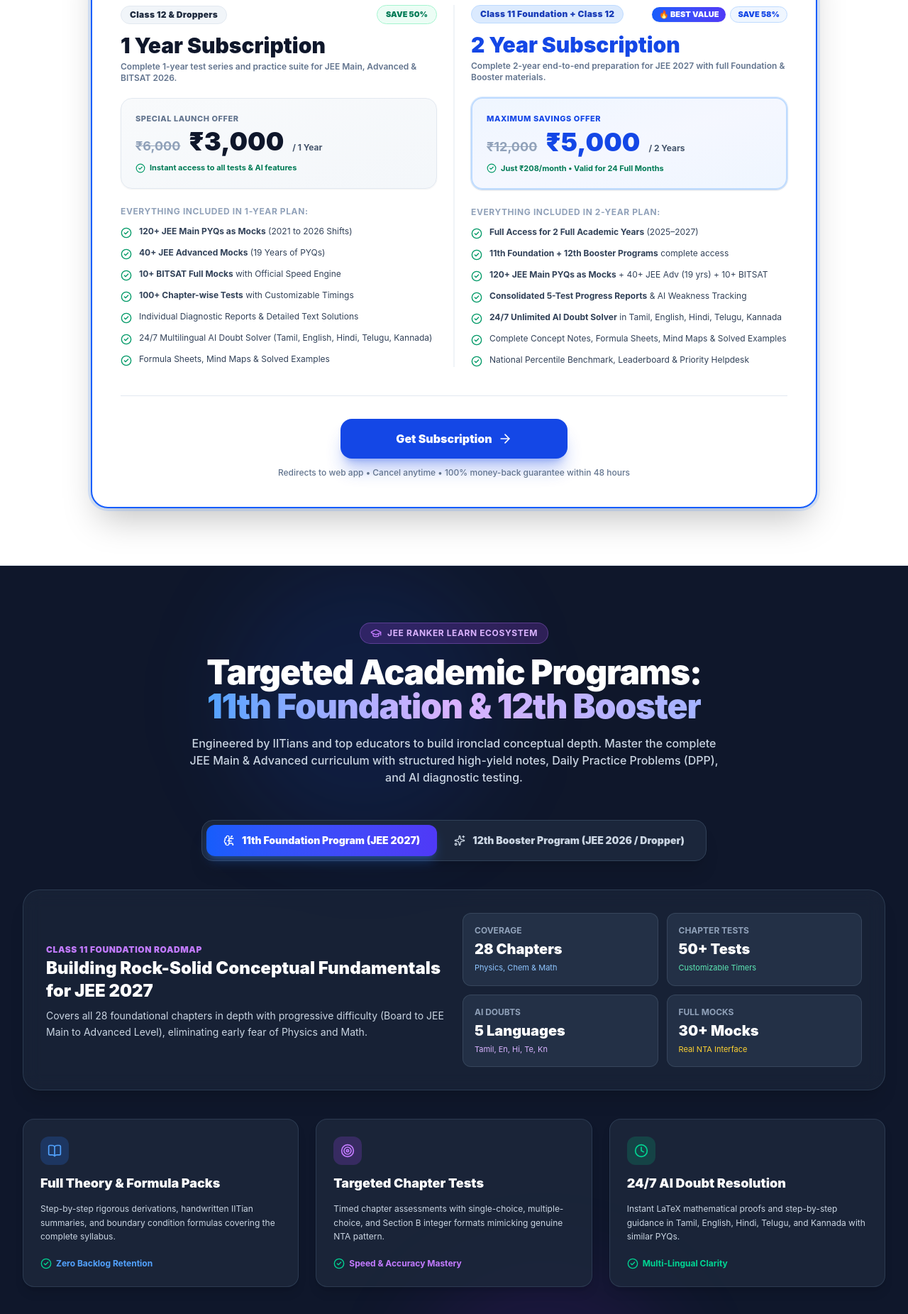
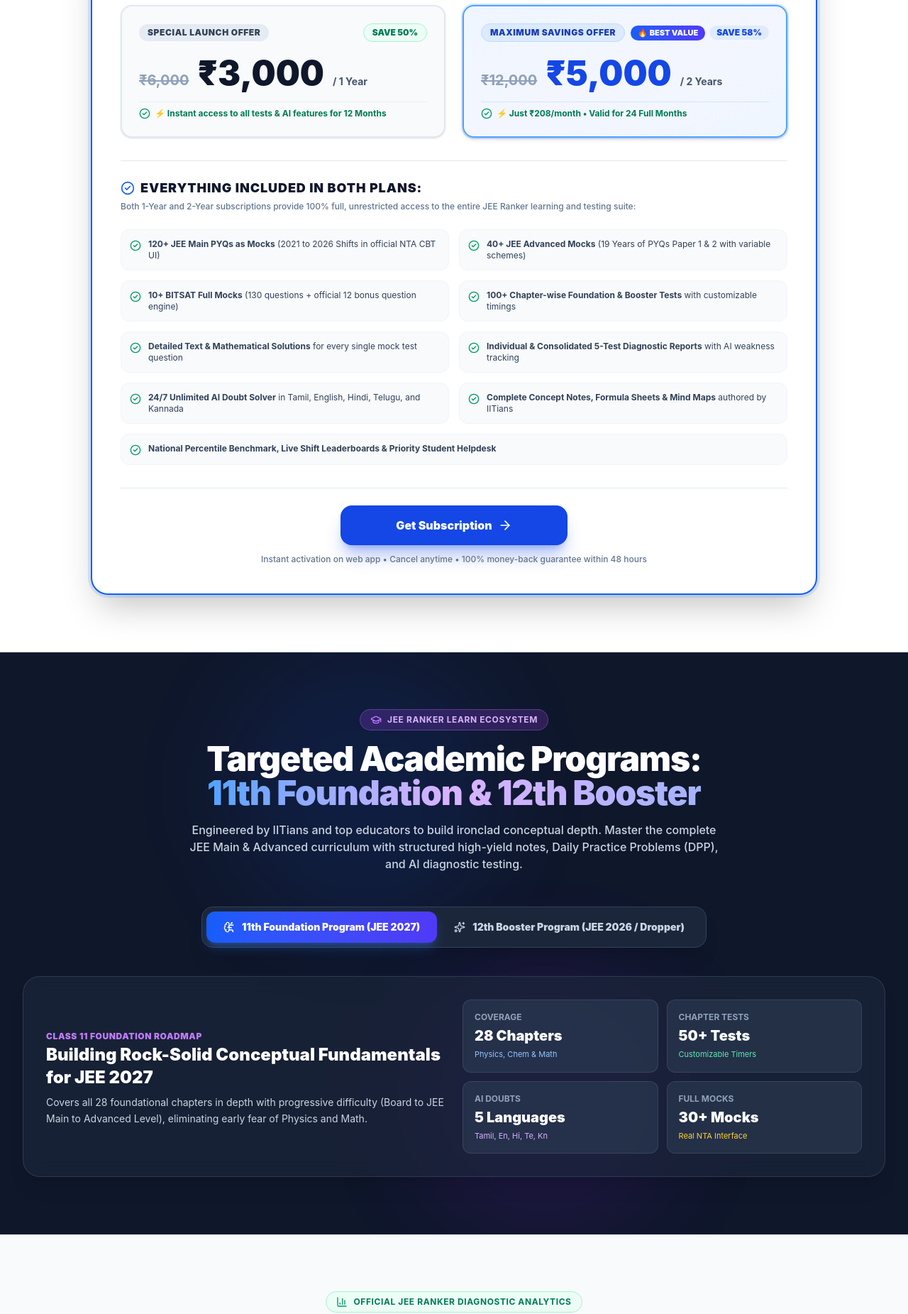
Before and after one commit to Pooja20004/rankpilot-webpage, a React (Vite) app: page / in a window 1280 px wide. Shown: the part 3960-5811 px from the top of the page at 71% size. Built offline with nearby package versions, Linux system fonts and the light colour scheme.

Commit message:
Update pricing panel to show only offer/price boxes and combined Everything Included in Both Plans list; remove 3 pillars and bottom banner from LearnSection

```diff
--- a/src/components/LearnSection.tsx
+++ b/src/components/LearnSection.tsx
@@ -2,15 +2,8 @@
 import {
   GraduationCap,
   Sparkles,
-  ArrowRight,
-  CheckCircle2,
-  BrainCircuit,
-  BookOpen,
-  Target,
-  FileText,
-  Clock
+  BrainCircuit
 } from 'lucide-react';
-import { LOVABLE_PROJECT_URL } from '../data/mockData';
 
 export const LearnSection: React.FC = () => {
   const [activeProgram, setActiveProgram] = useState<'11th' | '12th'>('11th');
@@ -72,7 +65,7 @@
         </div>
 
         {/* Program Highlights Banner Card */}
-        <div className="p-6 sm:p-8 rounded-3xl bg-slate-800/60 border border-slate-700/80 backdrop-blur-md mb-10 shadow-xl">
+        <div className="p-6 sm:p-8 rounded-3xl bg-slate-800/60 border border-slate-700/80 backdrop-blur-md shadow-xl">
           <div className="grid grid-cols-1 md:grid-cols-4 gap-6 items-center">
 
             <div className="md:col-span-2 space-y-2">
@@ -126,72 +119,6 @@
           </div>
         </div>
 
-        {/* 3 Core Academic Pillars */}
-        <div className="grid grid-cols-1 md:grid-cols-3 gap-6 mb-10">
-          <div className="p-6 rounded-2xl bg-slate-800/80 border border-slate-700/80 space-y-3 shadow-lg">
-            <div className="w-10 h-10 rounded-xl bg-blue-500/20 text-blue-400 flex items-center justify-center font-bold">
-              <BookOpen className="w-5 h-5" />
-            </div>
-            <h4 className="text-lg font-black text-white">Full Theory & Formula Packs</h4>
-            <p className="text-xs text-slate-300 leading-relaxed">
-              Step-by-step rigorous derivations, handwritten IITian summaries, and boundary condition formulas covering the complete syllabus.
-            </p>
-            <div className="pt-2 text-xs font-bold text-blue-400 flex items-center gap-1.5">
-              <CheckCircle2 className="w-4 h-4 text-emerald-400" />
-              <span>Zero Backlog Retention</span>
-            </div>
-          </div>
-
-          <div className="p-6 rounded-2xl bg-slate-800/80 border border-slate-700/80 space-y-3 shadow-lg">
-            <div className="w-10 h-10 rounded-xl bg-purple-500/20 text-purple-400 flex items-center justify-center font-bold">
-              <Target className="w-5 h-5" />
-            </div>
-            <h4 className="text-lg font-black text-white">Targeted Chapter Tests</h4>
-            <p className="text-xs text-slate-300 leading-relaxed">
-              Timed chapter assessments with single-choice, multiple-choice, and Section B integer formats mimicking genuine NTA pattern.
-            </p>
-            <div className="pt-2 text-xs font-bold text-purple-400 flex items-center gap-1.5">
-              <CheckCircle2 className="w-4 h-4 text-emerald-400" />
-              <span>Speed & Accuracy Mastery</span>
-            </div>
-          </div>
-
-          <div className="p-6 rounded-2xl bg-slate-800/80 border border-slate-700/80 space-y-3 shadow-lg">
-            <div className="w-10 h-10 rounded-xl bg-emerald-500/20 text-emerald-400 flex items-center justify-center font-bold">
-              <Clock className="w-5 h-5" />
-            </div>
-            <h4 className="text-lg font-black text-white">24/7 AI Doubt Resolution</h4>
-            <p className="text-xs text-slate-300 leading-relaxed">
-              Instant LaTeX mathematical proofs and step-by-step guidance in Tamil, English, Hindi, Telugu, and Kannada with similar PYQs.
-            </p>
-            <div className="pt-2 text-xs font-bold text-emerald-400 flex items-center gap-1.5">
-              <CheckCircle2 className="w-4 h-4 text-emerald-400" />
-              <span>Multi-Lingual Clarity</span>
-            </div>
-          </div>
-        </div>
-
-        {/* Bottom Feature Callout */}
-        <div className="p-8 rounded-3xl bg-gradient-to-r from-blue-900/60 via-indigo-900/50 to-purple-900/60 border border-blue-500/30 text-center space-y-4">
-          <h4 className="text-xl sm:text-2xl font-black text-white">
-            Included in Both 11th Foundation & 12th Booster Plans
-          </h4>
-          <p className="text-xs sm:text-sm text-slate-300 max-w-2xl mx-auto font-medium">
-            Every enrolled student gets unlimited access to AI Doubt Solving in 5 Indian languages, visual mind maps, high-yield formula sheets, chapter-wise test series with timer, and longitudinal 5-test performance tracking.
-          </p>
-          <div className="pt-2">
-            <a
-              href={LOVABLE_PROJECT_URL}
-              target="_blank"
-              rel="noopener noreferrer"
-              className="inline-flex items-center gap-2 px-8 py-3.5 rounded-xl bg-blue-600 hover:bg-blue-500 text-white font-extrabold text-sm shadow-xl shadow-blue-600/30 transition-all group"
-            >
-              <span>Enroll in JEE Ranker Learn Today</span>
-              <ArrowRight className="w-4 h-4 group-hover:translate-x-1 transition-transform" />
-            </a>
-          </div>
-        </div>
-
       </div>
     </section>
   );
--- a/src/components/TestSeriesSection.tsx
+++ b/src/components/TestSeriesSection.tsx
@@ -383,178 +383,129 @@
               </span>
             </div>
 
-            <div className="p-6 sm:p-10">
-              {/* Adjacent Sides: 1 Year Plan (Left) vs 2 Year Plan (Right) */}
-              <div className="grid grid-cols-1 md:grid-cols-2 gap-8 lg:gap-12 relative">
+            <div className="p-6 sm:p-10 space-y-8">
+              {/* Adjacent Offer & Price Details Only (Headings Removed Above) */}
+              <div className="grid grid-cols-1 md:grid-cols-2 gap-6">
 
-                {/* Center Divider for Desktop */}
-                <div className="hidden md:block absolute top-0 bottom-0 left-1/2 w-px bg-slate-200 -translate-x-1/2" />
-
-                {/* Left Side: 1 Year Subscription */}
-                <div className="flex flex-col justify-between space-y-6">
-                  <div>
+                {/* 1-Year Offer & Price */}
+                <div className="p-6 rounded-2xl bg-slate-50 border-2 border-slate-200 shadow-sm flex flex-col justify-between">
                   <div className="flex items-center justify-between mb-3">
-                      <span className="px-3 py-1 rounded-full text-xs font-black tracking-wide bg-slate-100 text-slate-800 border border-slate-200">
-                        Class 12 & Droppers
+                    <span className="text-xs font-black uppercase tracking-wider text-slate-700 bg-slate-200/80 px-3 py-1 rounded-full">
+                      Special Launch Offer
                     </span>
-                      <span className="text-[11px] font-black uppercase text-emerald-700 bg-emerald-50 border border-emerald-200 px-3 py-1 rounded-full">
+                    <span className="text-xs font-black uppercase text-emerald-700 bg-emerald-50 border border-emerald-200 px-3 py-1 rounded-full">
                       Save 50%
                     </span>
                   </div>
 
-                    <h4 className="text-2xl sm:text-3xl font-black text-slate-900">
-                      1 Year Subscription
-                    </h4>
-                    <p className="text-xs text-slate-500 font-semibold mt-1 mb-5">
-                      Complete 1-year test series and practice suite for JEE Main, Advanced & BITSAT 2026.
-                    </p>
-
-                    {/* Highlighted Price Box */}
-                    <div className="p-5 rounded-2xl bg-gradient-to-br from-slate-50 to-slate-100/80 border border-slate-200 shadow-xs mb-6">
-                      <div className="text-[11px] font-extrabold uppercase tracking-wider text-slate-500 mb-1">
-                        Special Launch Offer
-                      </div>
-                      <div className="flex items-baseline gap-3">
-                        <span className="text-base sm:text-lg font-bold text-slate-400 line-through">
+                  <div className="flex items-baseline gap-3 my-2">
+                    <span className="text-lg sm:text-xl font-bold text-slate-400 line-through">
                       ₹6,000
                     </span>
-                        <span className="text-3xl sm:text-4xl font-black text-slate-900">
+                    <span className="text-3xl sm:text-5xl font-black text-slate-900">
                       ₹3,000
                     </span>
-                        <span className="text-xs font-bold text-slate-600">
+                    <span className="text-sm font-bold text-slate-600">
                       / 1 Year
                     </span>
                   </div>
-                      <div className="text-[11px] font-bold text-emerald-700 mt-2 flex items-center gap-1.5">
-                        <CheckCircle2 className="w-3.5 h-3.5 text-emerald-600" />
-                        <span>Instant access to all tests & AI features</span>
+
+                  <div className="text-xs font-bold text-emerald-700 mt-2 flex items-center gap-1.5 pt-2 border-t border-slate-200/60">
+                    <CheckCircle2 className="w-4 h-4 text-emerald-600 shrink-0" />
+                    <span>⚡ Instant access to all tests & AI features for 12 Months</span>
                   </div>
                 </div>
 
-                    {/* Features List */}
-                    <div className="space-y-3">
-                      <div className="text-xs font-bold uppercase text-slate-400 tracking-wider">
-                        Everything included in 1-Year Plan:
-                      </div>
-                      <div className="flex items-start gap-2.5 text-xs text-slate-700">
-                        <CheckCircle2 className="w-4 h-4 text-emerald-600 shrink-0 mt-0.5" />
-                        <span><strong>120+ JEE Main PYQs as Mocks</strong> (2021 to 2026 Shifts)</span>
-                      </div>
-                      <div className="flex items-start gap-2.5 text-xs text-slate-700">
-                        <CheckCircle2 className="w-4 h-4 text-emerald-600 shrink-0 mt-0.5" />
-                        <span><strong>40+ JEE Advanced Mocks</strong> (19 Years of PYQs)</span>
-                      </div>
-                      <div className="flex items-start gap-2.5 text-xs text-slate-700">
-                        <CheckCircle2 className="w-4 h-4 text-emerald-600 shrink-0 mt-0.5" />
-                        <span><strong>10+ BITSAT Full Mocks</strong> with Official Speed Engine</span>
-                      </div>
-                      <div className="flex items-start gap-2.5 text-xs text-slate-700">
-                        <CheckCircle2 className="w-4 h-4 text-emerald-600 shrink-0 mt-0.5" />
-                        <span><strong>100+ Chapter-wise Tests</strong> with Customizable Timings</span>
-                      </div>
-                      <div className="flex items-start gap-2.5 text-xs text-slate-700">
-                        <CheckCircle2 className="w-4 h-4 text-emerald-600 shrink-0 mt-0.5" />
-                        <span>Individual Diagnostic Reports & Detailed Text Solutions</span>
-                      </div>
-                      <div className="flex items-start gap-2.5 text-xs text-slate-700">
-                        <CheckCircle2 className="w-4 h-4 text-emerald-600 shrink-0 mt-0.5" />
-                        <span>24/7 Multilingual AI Doubt Solver (Tamil, English, Hindi, Telugu, Kannada)</span>
-                      </div>
-                      <div className="flex items-start gap-2.5 text-xs text-slate-700">
-                        <CheckCircle2 className="w-4 h-4 text-emerald-600 shrink-0 mt-0.5" />
-                        <span>Formula Sheets, Mind Maps & Solved Examples</span>
-                      </div>
-                    </div>
-                  </div>
-                </div>
-
-                {/* Right Side: 2 Year Subscription (Highlighted) */}
-                <div className="flex flex-col justify-between space-y-6">
-                  <div>
+                {/* 2-Year Offer & Price */}
+                <div className="p-6 rounded-2xl bg-gradient-to-br from-blue-50 via-indigo-50/70 to-blue-50 border-2 border-blue-400 shadow-md ring-2 ring-blue-500/20 flex flex-col justify-between">
                   <div className="flex items-center justify-between mb-3">
-                      <span className="px-3 py-1 rounded-full text-xs font-black tracking-wide bg-blue-100 text-blue-800 border border-blue-200">
-                        Class 11 Foundation + Class 12
+                    <span className="text-xs font-black uppercase tracking-wider text-blue-800 bg-blue-100 border border-blue-200 px-3 py-1 rounded-full">
+                      Maximum Savings Offer
                     </span>
                     <div className="flex items-center gap-1.5">
                       <span className="text-[11px] font-black uppercase text-white bg-gradient-to-r from-blue-600 to-indigo-600 px-2.5 py-0.5 rounded-full shadow-xs">
                         🔥 Best Value
                       </span>
-                        <span className="text-[11px] font-black uppercase text-blue-700 bg-blue-50 border border-blue-200 px-2.5 py-0.5 rounded-full">
+                      <span className="text-xs font-black uppercase text-blue-700 bg-blue-100/80 px-2.5 py-0.5 rounded-full">
                         Save 58%
                       </span>
                     </div>
                   </div>
 
-                    <h4 className="text-2xl sm:text-3xl font-black text-blue-700">
-                      2 Year Subscription
-                    </h4>
-                    <p className="text-xs text-slate-500 font-semibold mt-1 mb-5">
-                      Complete 2-year end-to-end preparation for JEE 2027 with full Foundation & Booster materials.
-                    </p>
-
-                    {/* Highlighted Price Box */}
-                    <div className="p-5 rounded-2xl bg-gradient-to-br from-blue-50 via-indigo-50/60 to-blue-50 border-2 border-blue-200 shadow-sm mb-6 ring-1 ring-blue-400/20">
-                      <div className="text-[11px] font-extrabold uppercase tracking-wider text-blue-700 mb-1">
-                        Maximum Savings Offer
-                      </div>
-                      <div className="flex items-baseline gap-3">
-                        <span className="text-base sm:text-lg font-bold text-slate-400 line-through">
+                  <div className="flex items-baseline gap-3 my-2">
+                    <span className="text-lg sm:text-xl font-bold text-slate-400 line-through">
                       ₹12,000
                     </span>
-                        <span className="text-3xl sm:text-4xl font-black text-blue-700">
+                    <span className="text-3xl sm:text-5xl font-black text-blue-700">
                       ₹5,000
                     </span>
-                        <span className="text-xs font-bold text-slate-600">
+                    <span className="text-sm font-bold text-slate-600">
                       / 2 Years
                     </span>
                   </div>
-                      <div className="text-[11px] font-bold text-emerald-700 mt-2 flex items-center gap-1.5">
-                        <CheckCircle2 className="w-3.5 h-3.5 text-emerald-600" />
-                        <span>Just ₹208/month • Valid for 24 Full Months</span>
-                      </div>
-                    </div>
 
-                    {/* Features List */}
-                    <div className="space-y-3">
-                      <div className="text-xs font-bold uppercase text-slate-400 tracking-wider">
-                        Everything included in 2-Year Plan:
-                      </div>
-                      <div className="flex items-start gap-2.5 text-xs text-slate-700">
-                        <CheckCircle2 className="w-4 h-4 text-emerald-600 shrink-0 mt-0.5" />
-                        <span><strong>Full Access for 2 Full Academic Years</strong> (2025–2027)</span>
-                      </div>
-                      <div className="flex items-start gap-2.5 text-xs text-slate-700">
-                        <CheckCircle2 className="w-4 h-4 text-emerald-600 shrink-0 mt-0.5" />
-                        <span><strong>11th Foundation + 12th Booster Programs</strong> complete access</span>
-                      </div>
-                      <div className="flex items-start gap-2.5 text-xs text-slate-700">
-                        <CheckCircle2 className="w-4 h-4 text-emerald-600 shrink-0 mt-0.5" />
-                        <span><strong>120+ JEE Main PYQs as Mocks</strong> + 40+ JEE Adv (19 yrs) + 10+ BITSAT</span>
-                      </div>
-                      <div className="flex items-start gap-2.5 text-xs text-slate-700">
-                        <CheckCircle2 className="w-4 h-4 text-emerald-600 shrink-0 mt-0.5" />
-                        <span><strong>Consolidated 5-Test Progress Reports</strong> & AI Weakness Tracking</span>
-                      </div>
-                      <div className="flex items-start gap-2.5 text-xs text-slate-700">
-                        <CheckCircle2 className="w-4 h-4 text-emerald-600 shrink-0 mt-0.5" />
-                        <span><strong>24/7 Unlimited AI Doubt Solver</strong> in Tamil, English, Hindi, Telugu, Kannada</span>
-                      </div>
-                      <div className="flex items-start gap-2.5 text-xs text-slate-700">
-                        <CheckCircle2 className="w-4 h-4 text-emerald-600 shrink-0 mt-0.5" />
-                        <span>Complete Concept Notes, Formula Sheets, Mind Maps & Solved Examples</span>
-                      </div>
-                      <div className="flex items-start gap-2.5 text-xs text-slate-700">
-                        <CheckCircle2 className="w-4 h-4 text-emerald-600 shrink-0 mt-0.5" />
-                        <span>National Percentile Benchmark, Leaderboard & Priority Helpdesk</span>
-                      </div>
-                    </div>
+                  <div className="text-xs font-bold text-emerald-700 mt-2 flex items-center gap-1.5 pt-2 border-t border-blue-200/60">
+                    <CheckCircle2 className="w-4 h-4 text-emerald-600 shrink-0" />
+                    <span>⚡ Just ₹208/month • Valid for 24 Full Months</span>
                   </div>
                 </div>
 
               </div>
 
+              {/* Combined Content: Everything Included in Both Plans */}
+              <div className="pt-6 border-t border-slate-200">
+                <div className="text-center sm:text-left mb-6">
+                  <h4 className="text-base sm:text-lg font-black uppercase tracking-wider text-slate-900 flex items-center gap-2">
+                    <CheckCircle2 className="w-5 h-5 text-blue-600" />
+                    <span>Everything Included in Both Plans:</span>
+                  </h4>
+                  <p className="text-xs text-slate-500 font-medium mt-1">
+                    Both 1-Year and 2-Year subscriptions provide 100% full, unrestricted access to the entire JEE Ranker learning and testing suite:
+                  </p>
+                </div>
+
+                <div className="grid grid-cols-1 sm:grid-cols-2 gap-3.5 text-xs text-slate-700">
+                  <div className="flex items-start gap-2.5 p-3 rounded-xl bg-slate-50 border border-slate-100">
+                    <CheckCircle2 className="w-4 h-4 text-emerald-600 shrink-0 mt-0.5" />
+                    <span><strong>120+ JEE Main PYQs as Mocks</strong> (2021 to 2026 Shifts in official NTA CBT UI)</span>
+                  </div>
+                  <div className="flex items-start gap-2.5 p-3 rounded-xl bg-slate-50 border border-slate-100">
+                    <CheckCircle2 className="w-4 h-4 text-emerald-600 shrink-0 mt-0.5" />
+                    <span><strong>40+ JEE Advanced Mocks</strong> (19 Years of PYQs Paper 1 & 2 with variable schemes)</span>
+                  </div>
+                  <div className="flex items-start gap-2.5 p-3 rounded-xl bg-slate-50 border border-slate-100">
+                    <CheckCircle2 className="w-4 h-4 text-emerald-600 shrink-0 mt-0.5" />
+                    <span><strong>10+ BITSAT Full Mocks</strong> (130 questions + official 12 bonus question engine)</span>
+                  </div>
+                  <div className="flex items-start gap-2.5 p-3 rounded-xl bg-slate-50 border border-slate-100">
+                    <CheckCircle2 className="w-4 h-4 text-emerald-600 shrink-0 mt-0.5" />
+                    <span><strong>100+ Chapter-wise Foundation & Booster Tests</strong> with customizable timings</span>
+                  </div>
+                  <div className="flex items-start gap-2.5 p-3 rounded-xl bg-slate-50 border border-slate-100">
+                    <CheckCircle2 className="w-4 h-4 text-emerald-600 shrink-0 mt-0.5" />
+                    <span><strong>Detailed Text & Mathematical Solutions</strong> for every single mock test question</span>
+                  </div>
+                  <div className="flex items-start gap-2.5 p-3 rounded-xl bg-slate-50 border border-slate-100">
+                    <CheckCircle2 className="w-4 h-4 text-emerald-600 shrink-0 mt-0.5" />
+                    <span><strong>Individual & Consolidated 5-Test Diagnostic Reports</strong> with AI weakness tracking</span>
+                  </div>
+                  <div className="flex items-start gap-2.5 p-3 rounded-xl bg-slate-50 border border-slate-100">
+                    <CheckCircle2 className="w-4 h-4 text-emerald-600 shrink-0 mt-0.5" />
+                    <span><strong>24/7 Unlimited AI Doubt Solver</strong> in Tamil, English, Hindi, Telugu, and Kannada</span>
+                  </div>
+                  <div className="flex items-start gap-2.5 p-3 rounded-xl bg-slate-50 border border-slate-100">
+                    <CheckCircle2 className="w-4 h-4 text-emerald-600 shrink-0 mt-0.5" />
+                    <span><strong>Complete Concept Notes, Formula Sheets & Mind Maps</strong> authored by IITians</span>
+                  </div>
+                  <div className="flex items-start gap-2.5 p-3 rounded-xl bg-slate-50 border border-slate-100 sm:col-span-2">
+                    <CheckCircle2 className="w-4 h-4 text-emerald-600 shrink-0 mt-0.5" />
+                    <span><strong>National Percentile Benchmark, Live Shift Leaderboards & Priority Student Helpdesk</strong></span>
+                  </div>
+                </div>
+              </div>
+
               {/* Single Shared Action Link: Get Subscription */}
-              <div className="mt-10 pt-8 border-t border-slate-200 flex flex-col items-center">
+              <div className="pt-6 border-t border-slate-200 flex flex-col items-center">
                 <a
                   href="https://jee-rankpilot.lovable.app"
                   target="_blank"
@@ -565,7 +516,7 @@
                   <ArrowRight className="w-5 h-5 group-hover:translate-x-1.5 transition-transform" />
                 </a>
                 <p className="text-xs text-center text-slate-500 font-medium mt-3">
-                  Redirects to web app • Cancel anytime • 100% money-back guarantee within 48 hours
+                  Instant activation on web app • Cancel anytime • 100% money-back guarantee within 48 hours
                 </p>
               </div>
 
```
Lines whose indentation alone changed are shown as unchanged.
